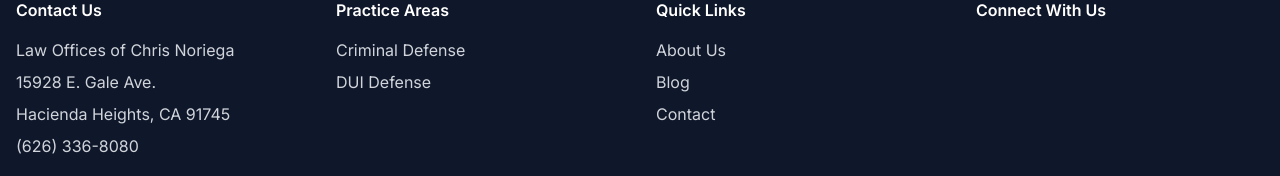
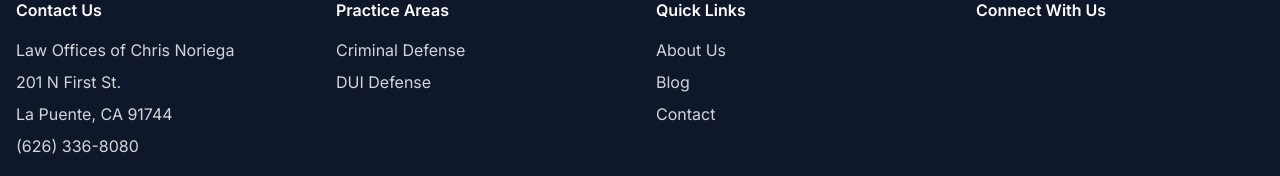
Before and after one commit to lggg123/noriegalaw-site, a Next.js app: page / in a window 1280 px wide. Shown: the part 5140-5316 px from the top of the page. Built offline with nearby package versions, Linux system fonts and the light colour scheme; no server answers.

Commit message:
fix: made it all

```diff
--- a/src/components/Footer.tsx
+++ b/src/components/Footer.tsx
@@ -13,8 +13,8 @@ const Footer = () => {
           <div>
             <h4 className="text-white font-semibold mb-4">Contact Us</h4>
             <p className="mb-2">Law Offices of Chris Noriega</p>
-            <p className="mb-2">15928 E. Gale Ave.</p>
-            <p className="mb-2">Hacienda Heights, CA 91745</p>
+            <p className="mb-2">201 N First St.</p>
+            <p className="mb-2">La Puente, CA 91744</p>
             <p className="mb-2">
               <a href="tel:+16263368080" className="hover:text-white">
                 (626) 336-8080
```
